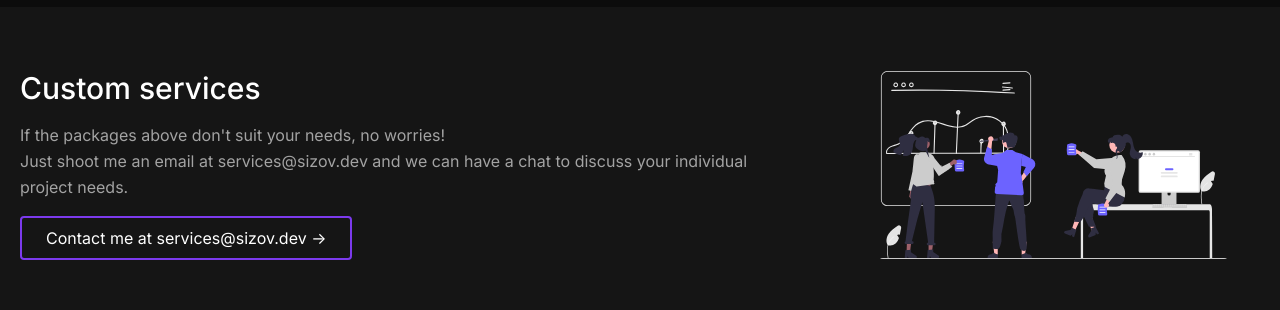
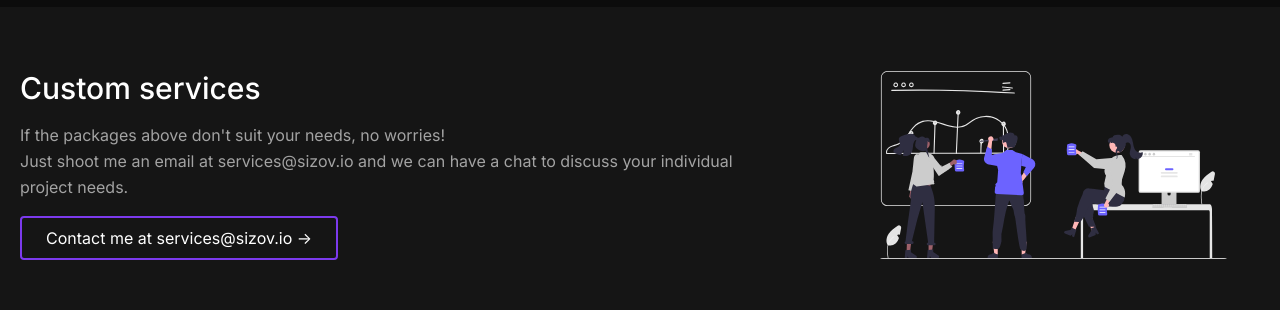
Before and after one commit to AKSizov/sizov.dev, a Next.js app: page / in a window 1280 px wide. Shown: the part 1980-2290 px from the top of the page. Built offline with nearby package versions, Linux system fonts and the light colour scheme.

Commit message:
fix: adjust email address

```diff
--- a/pages/index.tsx
+++ b/pages/index.tsx
@@ -176,10 +176,10 @@ export default function Home() {
               <h1 className="title-font font-medium text-3xl text-white">Custom services</h1>
               <p className="leading-relaxed my-4">
                 If the packages above don&apos;t suit your needs, no worries! <br />
-                Just shoot me an email at s‌erv‌ices‌@si‌zov.dev and we can have a chat to discuss your individual project needs.
+                Just shoot me an email at s‌erv‌ices‌@si‌zov.io and we can have a chat to discuss your individual project needs.
               </p>
               <a className='w-full sm:w-auto' href='mailto:services@sizov.io'>
-              <button className="text-white border-2 rounded border-violet-600 py-2 px-6 hover:bg-violet-600 text-center w-full sm:w-auto">Contact me at s‌erv‌ices‌@si‌zov.dev -&gt;</button>
+              <button className="text-white border-2 rounded border-violet-600 py-2 px-6 hover:bg-violet-600 text-center w-full sm:w-auto">Contact me at s‌erv‌ices‌@si‌zov.io -&gt;</button>
             </a>
             </div>
             <div className="lg:w-2/6 md:w-1/2 bg-opacity-50 rounded-lg p-8 flex flex-col md:ml-auto w-full md:mt-0">
```
